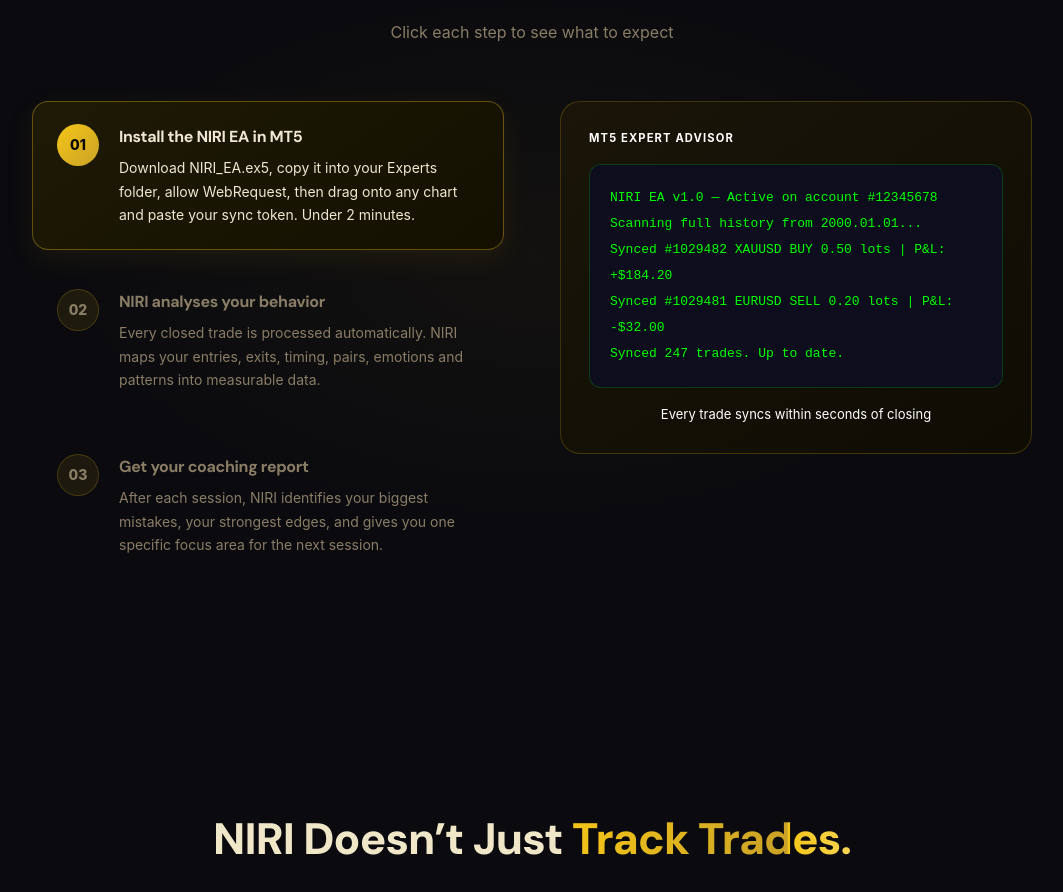
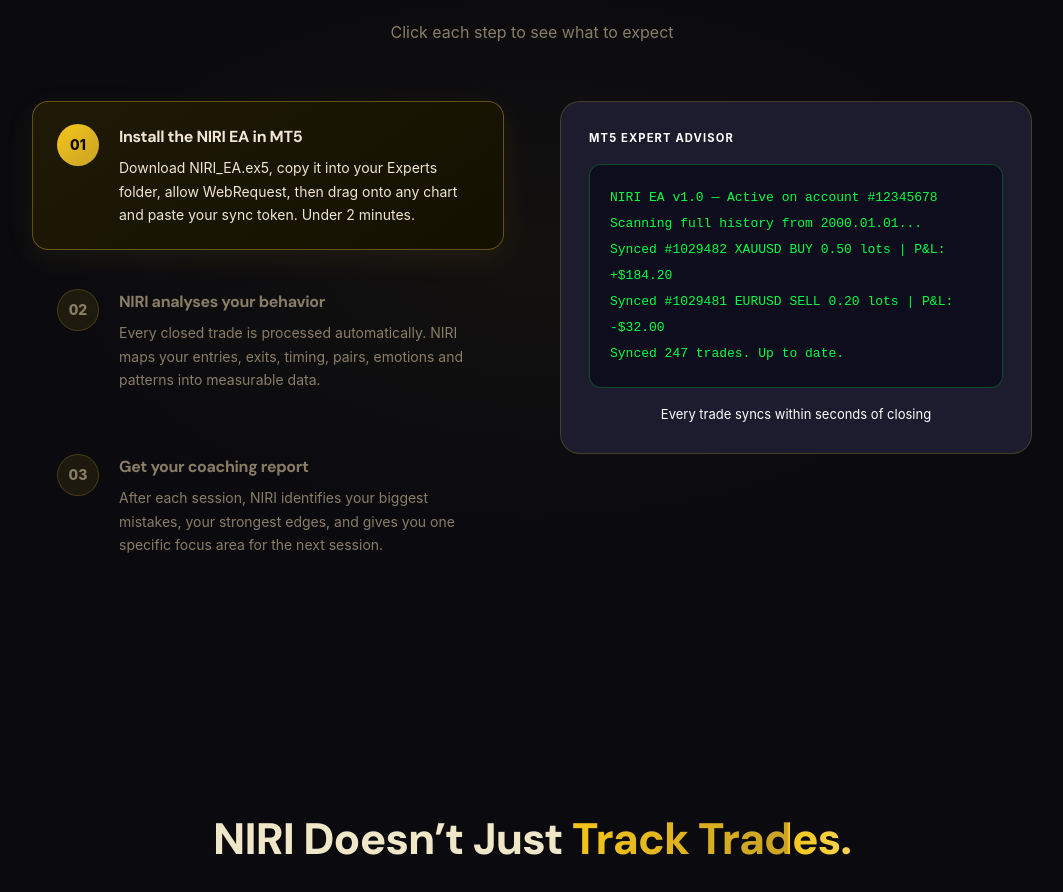
Before and after one commit to niri-Job/CANDLESJOURNAL, a Next.js app: page / in a window 1280 px wide. Shown: the part 2981-3873 px from the top of the page, without its empty margins (108-1171 px from the left). Built offline with nearby package versions, Linux system fonts and the light colour scheme.

Commit message:
Fix lp-dark-bg CSS override, step card bg #1C1C2E, terminal green #00FF41

```diff
--- a/src/app/LandingPage.tsx
+++ b/src/app/LandingPage.tsx
@@ -451,10 +451,11 @@
         [data-theme="light"] footer span,
         [data-theme="light"] footer a { color: #333333 !important; }
         [data-theme="light"] footer h4 { color: #1a1a1a !important; }
-        /* Protect always-dark section */
+        /* Protect always-dark section — override the global h1/h2/h3 light rules */
+        [data-theme="light"] .lp-dark-bg h1,
         [data-theme="light"] .lp-dark-bg h2,
-        [data-theme="light"] .lp-dark-bg h3,
-        [data-theme="light"] .lp-dark-bg p { color: inherit !important; }
+        [data-theme="light"] .lp-dark-bg h3 { color: #FFFFFF !important; }
+        [data-theme="light"] .lp-dark-bg p   { color: #CCCCCC !important; }
 
         /* ── Dark-mode card text: ensure nothing is invisibly dark ── */
         .lp-card [style*="color: #3a2a"],
@@ -860,19 +861,19 @@
 
             {/* Step mockup */}
             <div className="lp-card" style={{
-              background: "linear-gradient(145deg,#1a1508,#0f0c04)",
+              background: "#1C1C2E",
               border: "1px solid rgba(245,197,24,0.2)", borderRadius: "1.25rem",
               overflow: "hidden", transition: "all 0.3s ease",
             }}>
               {howStep === 0 && (
                 <div style={{ padding: "1.75rem" }}>
                   <p style={{ color: "#FFFFFF", fontSize: "0.7rem", fontWeight: 700, letterSpacing: "0.1em", textTransform: "uppercase", marginBottom: "1rem" }}>MT5 Expert Advisor</p>
-                  <div style={{ background: "#0d0d1e", borderRadius: "0.75rem", padding: "1.25rem", fontFamily: "monospace", fontSize: "0.8125rem", color: "#00FF00", lineHeight: 2, border: "1px solid rgba(0,255,0,0.2)" }}>
-                    <div style={{ color: "#00FF00" }}>NIRI EA v1.0 — Active on account #12345678</div>
-                    <div style={{ color: "#00FF00" }}>Scanning full history from 2000.01.01...</div>
-                    <div style={{ color: "#00FF00" }}>Synced #1029482 XAUUSD BUY 0.50 lots | P&L: +$184.20</div>
-                    <div style={{ color: "#00FF00" }}>Synced #1029481 EURUSD SELL 0.20 lots | P&L: -$32.00</div>
-                    <div style={{ color: "#00FF00" }}>Synced 247 trades. Up to date.</div>
+                  <div style={{ background: "#0d0d1e", borderRadius: "0.75rem", padding: "1.25rem", fontFamily: "monospace", fontSize: "0.8125rem", color: "#00FF41", lineHeight: 2, border: "1px solid rgba(0,255,65,0.25)" }}>
+                    <div style={{ color: "#00FF41" }}>NIRI EA v1.0 — Active on account #12345678</div>
+                    <div style={{ color: "#00FF41" }}>Scanning full history from 2000.01.01...</div>
+                    <div style={{ color: "#00FF41" }}>Synced #1029482 XAUUSD BUY 0.50 lots | P&L: +$184.20</div>
+                    <div style={{ color: "#00FF41" }}>Synced #1029481 EURUSD SELL 0.20 lots | P&L: -$32.00</div>
+                    <div style={{ color: "#00FF41" }}>Synced 247 trades. Up to date.</div>
                   </div>
                   <p style={{ color: "#FFFFFF", fontSize: "0.8125rem", marginTop: "1rem", textAlign: "center" }}>Every trade syncs within seconds of closing</p>
                 </div>
```
